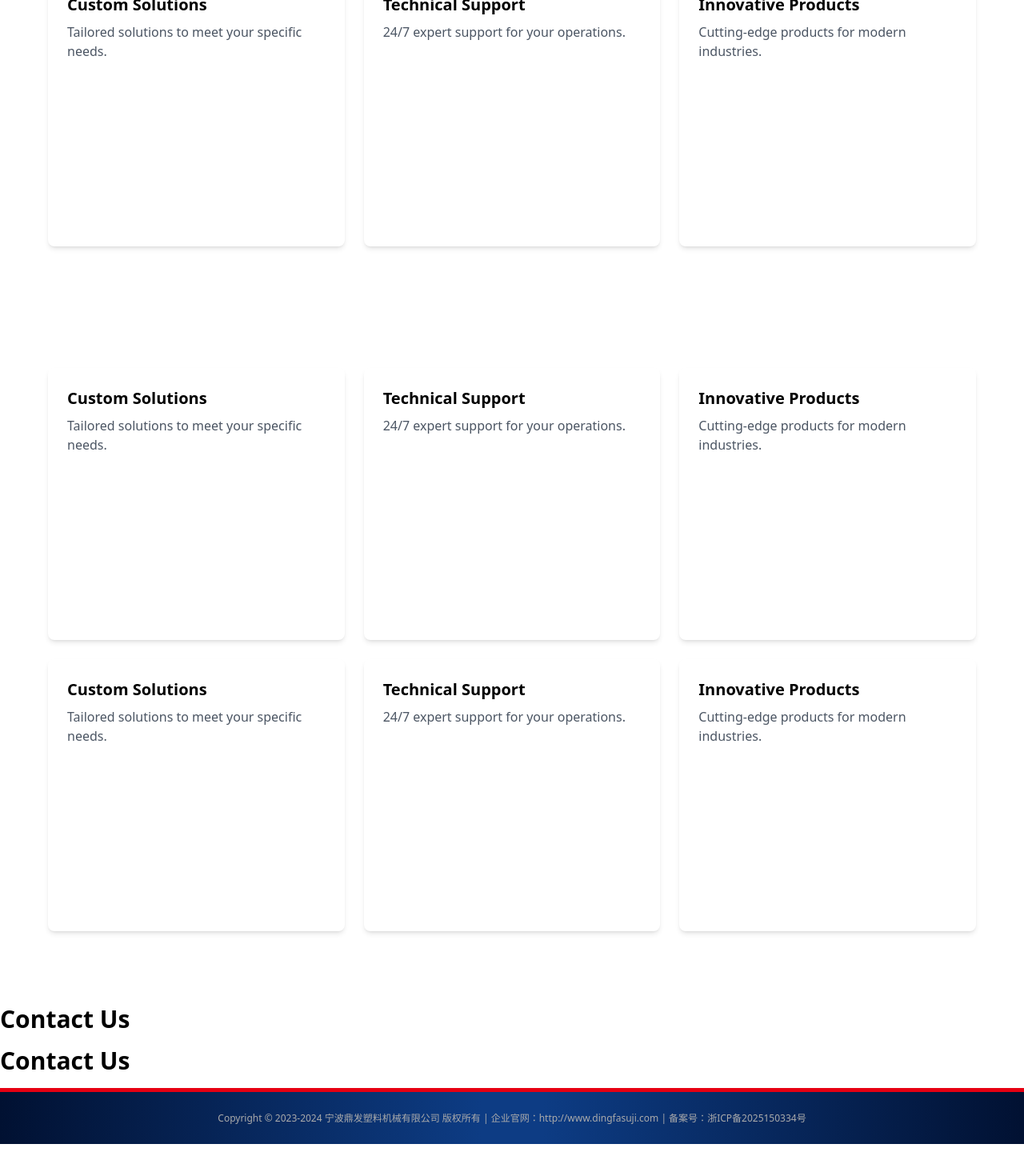
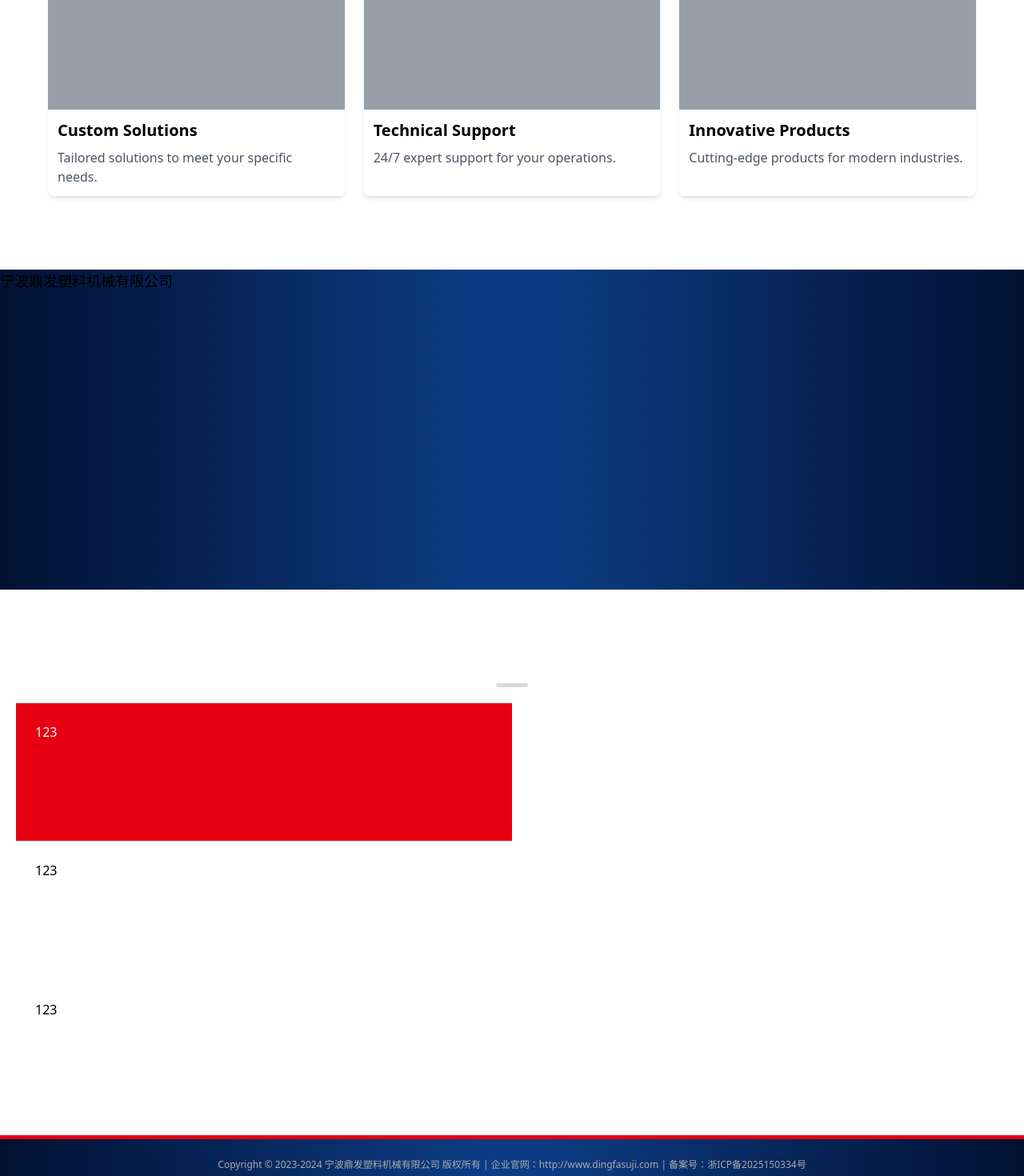
Before and after one commit to evilspiritss/dingfa, a Vue app: page / in a window 1280 px wide. Shown: the part 1180-2650 px from the top of the page at 80% size. Before the commit the page ends 2610 px from the top, so only its background shows below. Built offline with nearby package versions, Linux system fonts and the light colour scheme.

Commit message:
样式开发

```diff
--- a/src/components/Home.vue
+++ b/src/components/Home.vue
@@ -1,7 +1,7 @@
 <template>
   <div class="min-h-screen flex flex-col">
     <!-- 头部 -->
-    <header class="bg-blue-600 text-white py-4">
+    <header class="text-black py-2">
       <div class="container mx-auto px-4 flex justify-between items-center">
         <h1 class="text-2xl font-bold">{{ $t("welcome") }}</h1>
         <nav>
@@ -44,17 +44,26 @@
           <div
             v-for="service in services"
             :key="service.title"
-            v-animate-on-scroll="{ animation: 'fadeInUp', delay: '0.25s', duration: '1s' }"
-            class="bg-white h-[300px] lg:h-[340px] p-6 rounded-lg shadow-md hover:shadow-lg transition-shadow"
+            v-animate-on-scroll="{
+              animation: 'fadeInUp',
+              delay: '0.25s',
+              duration: '1s',
+            }"
+            class="bg-white rounded-lg shadow-md hover:shadow-lg transition-shadow"
           >
-            <h3 class="text-xl font-semibold mb-2">{{ $t(service.title) }}</h3>
-            <p class="text-gray-600">{{ $t(service.description) }}</p>
+            <div class="imgg grid aspect-[16/9] bg-slate-700 animate-pulse"></div>
+            <div class="p-3">
+              <h3 class="text-xl font-semibold mb-2">
+                {{ $t(service.title) }}
+              </h3>
+              <p class="text-gray-600">{{ $t(service.description) }}</p>
+            </div>
           </div>
         </div>
       </section>
 
       <!-- 配件 -->
-      <section class="mb-8">
+      <!-- <section class="mb-8">
         <div
           class="p-[60px] grid grid-cols-1 md:grid-cols-2 lg:grid-cols-3 gap-6"
         >
@@ -68,19 +77,33 @@
             <p class="text-gray-600">{{ $t(service.description) }}</p>
           </div>
         </div>
-      </section>
+      </section> -->
 
       <!-- 公司简介 -->
-      <section>
-        <h2 class="text-3xl font-bold mb-4">{{ $t("contact") }}</h2>
-        <p class="text-gray-700 text-base md:text-lg">
-          <!-- {{ $t('description') }} -->
+      <section class="min-h-[400px] bg-theme-gradient">
+        <p class="text-base md:text-lg">
+          {{ "宁波鼎发塑料机械有限公司" }}
         </p>
       </section>
 
       <!-- 合作案例 -->
-      <section>
-        <h2 class="text-3xl font-bold mb-4">{{ $t("contact") }}</h2>
+      <section class="pt-12">
+        <div class="cooperate h-[74px]"></div>
+        <div class="h-[560px] flex p-5">
+          <div class="flex-1">
+            <div
+              v-for="(item, index) in cooperateList"
+              :key="index"
+              style="transition: all 0.3s ease-in-out;"
+              class="h-1/3 p-6 border-b-[1px] border-white animate"
+              :class="{ 'bg-[#E60012] text-white': activeCooperateIndex === index }"
+              @click="chooseCooperateItem(index)"
+            >
+              123
+            </div>
+          </div>
+          <div class="flex-1"></div>
+        </div>
       </section>
     </main>
 
@@ -142,8 +165,31 @@ const services = [
   { title: "service2", description: "service2Description" },
   { title: "service3", description: "service3Description" },
 ];
+
+const activeCooperateIndex = ref(0);
+const cooperateList = [
+  { title: "service1", description: "service1Description" },
+  { title: "service1", description: "service1Description" },
+  { title: "service1", description: "service1Description" },
+]
+const chooseCooperateItem = (index) => {
+  activeCooperateIndex.value = index;
+};
 </script>
 
 <style scoped>
-/* 自定义样式 */
+.cooperate {
+  position: relative;
+}
+.cooperate::after {
+  content: "";
+  width: 40px;
+  height: 5px;
+  background-color: rgba(0, 0, 0, 0.15);
+  position: absolute;
+  bottom: 0;
+  margin-left: -20px;
+  left: 50%;
+  border-radius: 3px;
+}
 </style>
--- a/src/style.css
+++ b/src/style.css
@@ -5,3 +5,21 @@
 .animate-on-scroll {
   transition: opacity 0.5s ease-out;
 }
+
+::-webkit-scrollbar {
+  width: 10px; /* 垂直滚动条的宽度 */
+  height: 10px; /* 水平滚动条的高度 */
+}
+
+::-webkit-scrollbar-track {
+  background: #ffffff; /* 轨道背景颜色 */
+}
+
+::-webkit-scrollbar-thumb {
+  background: #000000; /* 滑块颜色 */
+  border-radius: 10px; /* 滑块圆角 */
+}
+
+::-webkit-scrollbar-thumb:hover {
+  background: #555; /* 悬停时的颜色 */
+}
```
